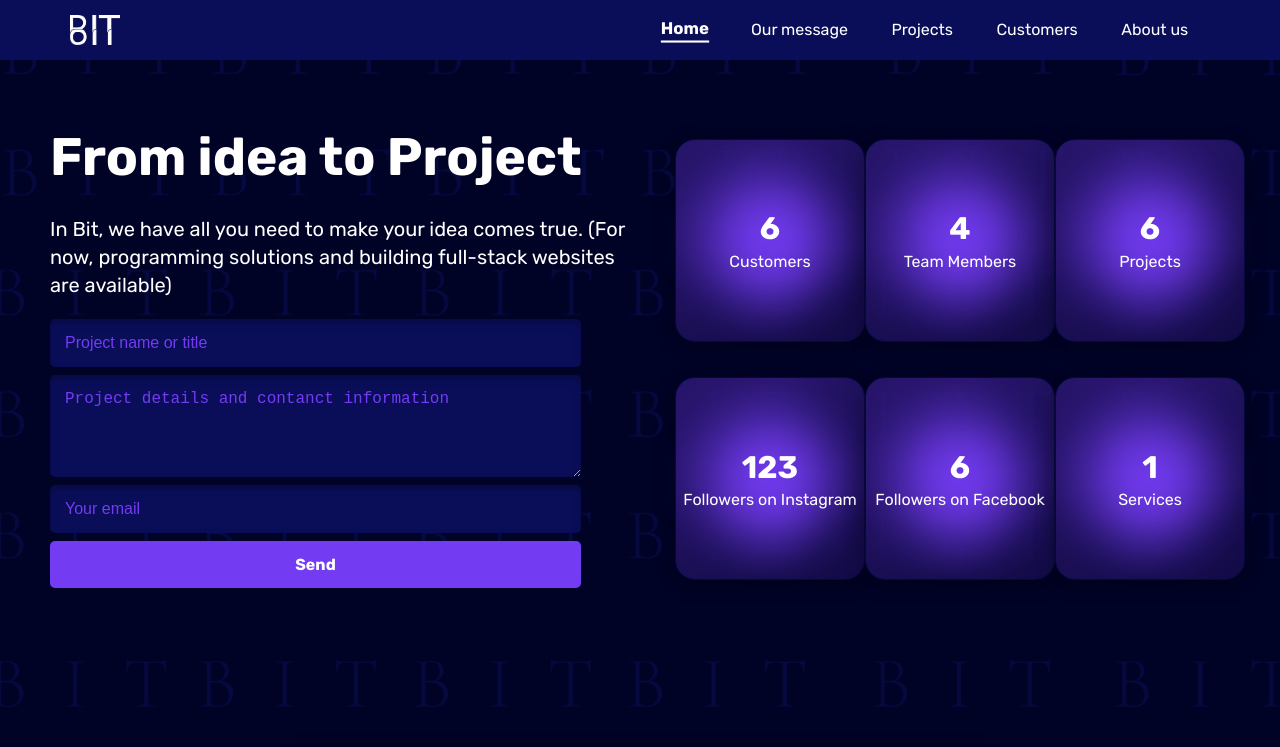
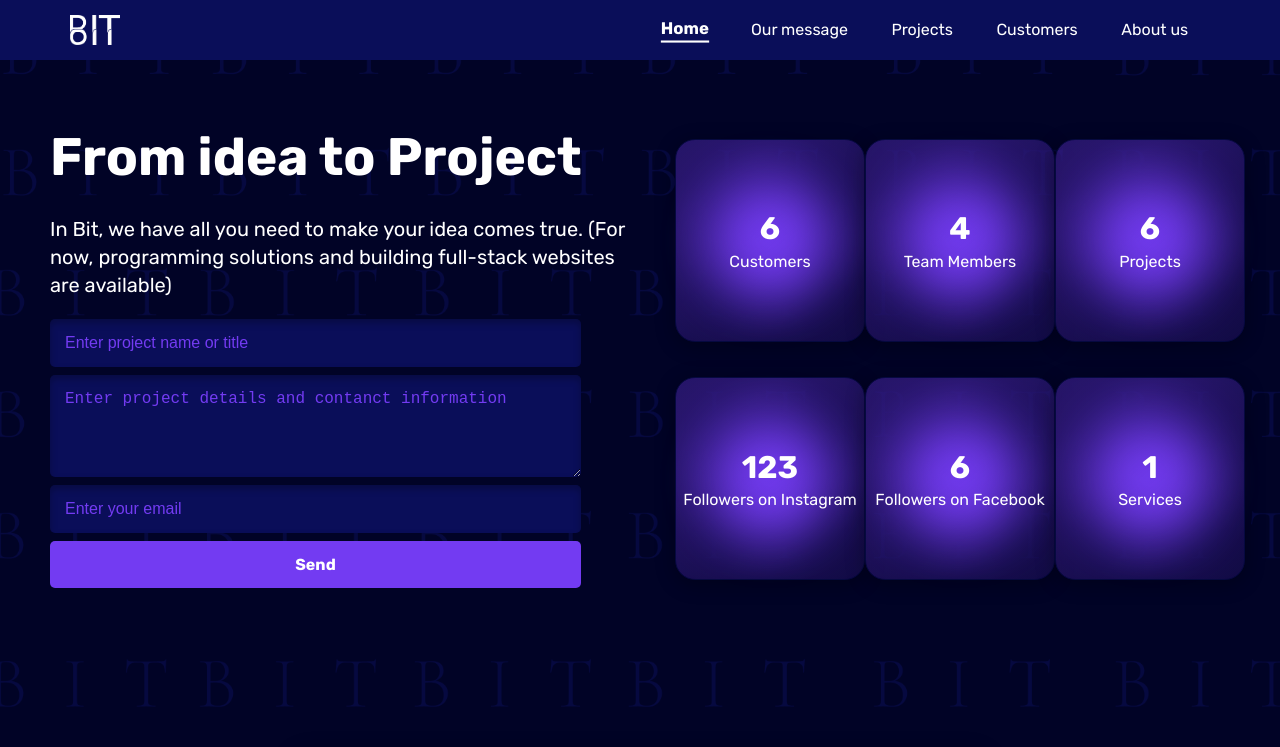
Before and after one commit to ht3aa/bit_team0, a Next.js app: page / in a window 1280 px wide. Shown: the top 747 px of the page. Built offline with nearby package versions, Linux system fonts and the light colour scheme; some icons are missing.

Commit message:
done9329

```diff
--- a/pages/index.js
+++ b/pages/index.js
@@ -88,9 +88,9 @@ export default function Home() {
               e.preventDefault();
               handleSumbit(e)
             }}>
-            <input type="text" placeholder="Project name or title"/>
-            <textarea  rows="4" cols="50" placeholder="Project details and contanct information"></textarea>
-            <input type="text" placeholder="Your email"/>
+            <input type="text" placeholder="Enter project name or title"/>
+            <textarea  rows="4" cols="50" placeholder="Enter project details and contanct information"></textarea>
+            <input type="text" placeholder="Enter your email"/>
             <button>Send</button>
             <p className={heroStyles.notification + ` ${notificationType}`}>{notificationMessage}</p>
           </form>
```
